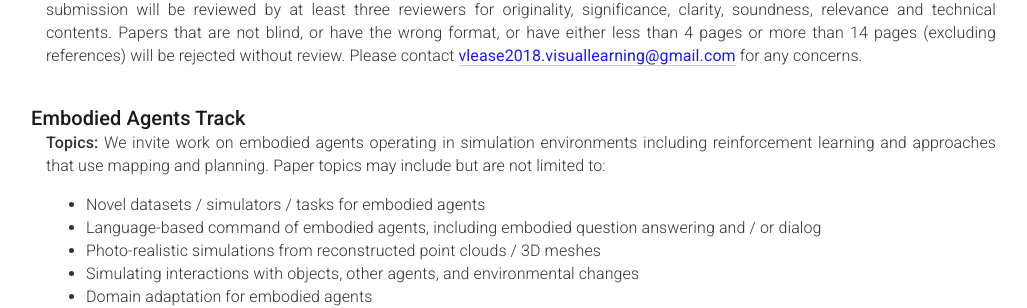
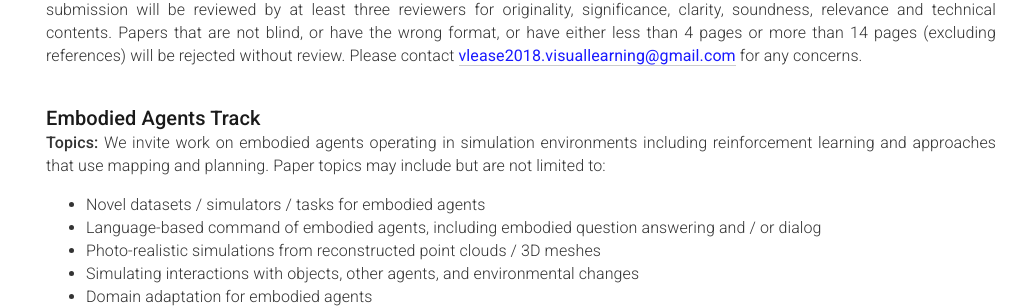
Before and after one commit to eccv18-vlease/eccv18-vlease.github.io, a Jekyll site: the page built from _pages/home.md, in a window 1280 px wide and 900 px high, scrolled down 1352 px. Shown: the part 150-458 px from the top of the window, without its empty margins (119-1146 px from the left). Built offline with Jekyll 4.4.1, drawn with Linux system fonts in a browser that asks for light colours.

Commit message:
Fixes alignment issues in text

```diff
--- a/_pages/home.md
+++ b/_pages/home.md
@@ -105,7 +105,7 @@ paper: true
       for any concerns.
     </p><br>
 
-    <div class="row" id="dates">
+    <div id="dates">
       <h3><span style="font-weight:500;">Embodied Agents Track</span></h3>
     </div>
 
```
